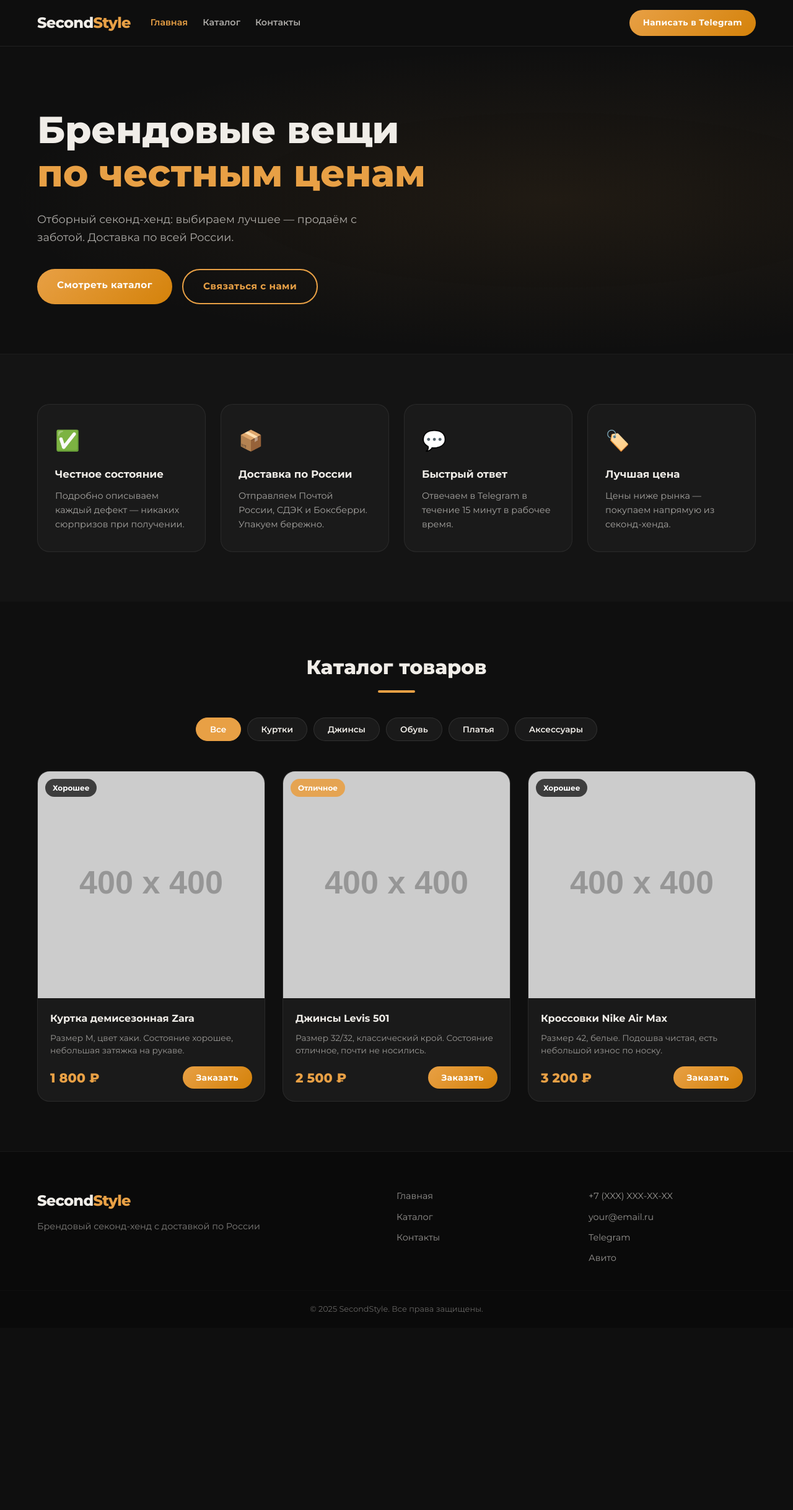
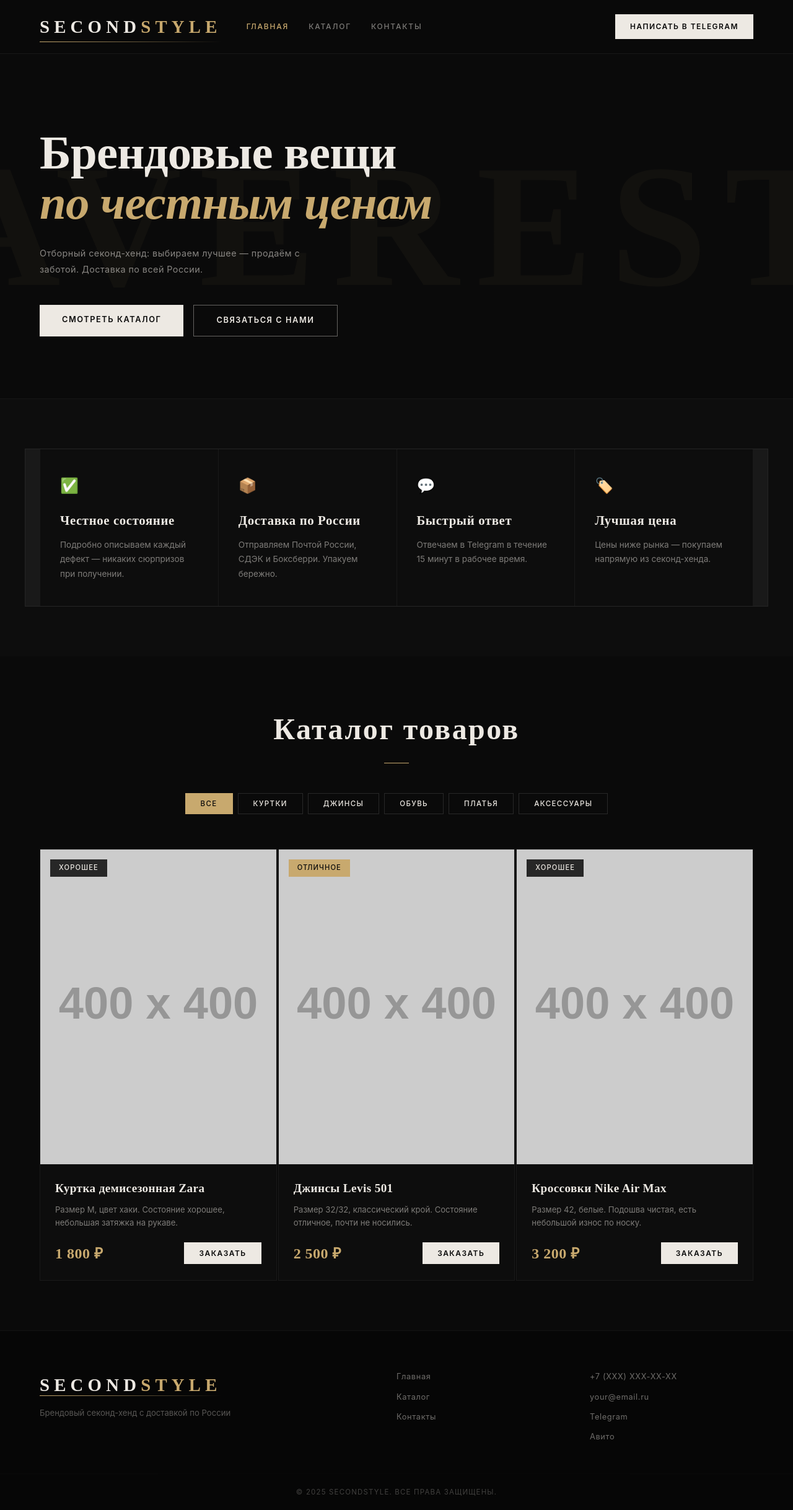
Before and after one commit to Yurdez/Avito-misha, a plain HTML site: page index.html in a window 1280 px wide. Shown: the whole page at 62% size. Before the commit the page ends 2143 px from the top, so only its background shows below. Drawn offline with Linux system fonts and the light colour scheme; placeholder pictures from the web are drawn by us.

Commit message:
Refactor CSS styles for improved design
Updated styles for various elements including body, buttons, headers, and cards. Adjusted padding, colors, and fonts for improved aesthetics and consistency.

```diff
--- a/style.css
+++ b/style.css
@@ -2,286 +2,393 @@
 *, *::before, *::after { box-sizing: border-box; margin: 0; padding: 0; }
 html { scroll-behavior: smooth; }
 body {
-  font-family: 'Montserrat', sans-serif;
-  background: #0f0f0f;
-  color: #f0ede8;
+  font-family: 'Inter', sans-serif;
+  background: #0a0a0a;
+  color: #ede9e3;
   line-height: 1.6;
 }
 a { color: inherit; text-decoration: none; }
 img { max-width: 100%; display: block; }
-.container { max-width: 1200px; margin: 0 auto; padding: 0 20px; }
+.container { max-width: 1200px; margin: 0 auto; padding: 0 24px; }
 
 /* ===== BUTTONS ===== */
 .btn {
   display: inline-block;
-  padding: 14px 32px;
-  background: linear-gradient(135deg, #e8a045, #d4820a);
-  color: #fff;
+  padding: 14px 36px;
+  background: #ede9e3;
+  color: #0a0a0a;
   border: none;
-  border-radius: 50px;
-  font-family: 'Montserrat', sans-serif;
-  font-weight: 700;
-  font-size: 0.95rem;
+  border-radius: 0;
+  font-family: 'Inter', sans-serif;
+  font-weight: 600;
+  font-size: 0.8rem;
   cursor: pointer;
-  transition: transform 0.2s, box-shadow 0.2s;
-  letter-spacing: 0.03em;
+  transition: background 0.2s, color 0.2s, transform 0.2s;
+  letter-spacing: 0.12em;
+  text-transform: uppercase;
 }
-.btn:hover { transform: translateY(-2px); box-shadow: 0 8px 25px rgba(232,160,69,0.4); }
+.btn:hover { background: #c8a96e; color: #0a0a0a; transform: translateY(-1px); }
 .btn--outline {
   background: transparent;
-  border: 2px solid #e8a045;
-  color: #e8a045;
+  border: 1px solid rgba(237,233,227,0.4);
+  color: #ede9e3;
 }
-.btn--outline:hover { background: #e8a045; color: #fff; }
-.btn--sm { padding: 10px 22px; font-size: 0.85rem; }
+.btn--outline:hover { background: #ede9e3; color: #0a0a0a; }
+.btn--sm { padding: 10px 24px; font-size: 0.75rem; }
 .btn--full { width: 100%; text-align: center; }
 
 /* ===== HEADER ===== */
 .header {
   position: sticky; top: 0; z-index: 100;
-  background: rgba(15,15,15,0.95);
-  backdrop-filter: blur(10px);
-  border-bottom: 1px solid rgba(255,255,255,0.08);
-  padding: 16px 0;
+  background: rgba(10,10,10,0.97);
+  backdrop-filter: blur(20px);
+  border-bottom: 1px solid rgba(255,255,255,0.06);
+  padding: 20px 0;
 }
-.header__inner { display: flex; align-items: center; gap: 32px; }
-.logo { font-size: 1.5rem; font-weight: 800; letter-spacing: -0.03em; }
-.logo span { color: #e8a045; }
-.nav { display: flex; gap: 24px; margin-right: auto; }
-.nav__link { font-weight: 600; font-size: 0.9rem; opacity: 0.7; transition: opacity 0.2s; }
-.nav__link:hover, .nav__link.active { opacity: 1; color: #e8a045; }
+.header__inner { display: flex; align-items: center; gap: 40px; }
+
+/* ===== LOGO ===== */
+.logo {
+  font-family: 'Cormorant Garamond', serif;
+  font-size: 1.8rem;
+  font-weight: 700;
+  letter-spacing: 0.25em;
+  text-transform: uppercase;
+  color: #ede9e3;
+  position: relative;
+}
+.logo span {
+  color: #c8a96e;
+}
+.logo::after {
+  content: '';
+  position: absolute;
+  bottom: -2px; left: 0;
+  width: 100%; height: 1px;
+  background: linear-gradient(90deg, #c8a96e, transparent);
+}
+
+/* ===== NAV ===== */
+.nav { display: flex; gap: 32px; margin-right: auto; }
+.nav__link {
+  font-size: 0.75rem;
+  font-weight: 500;
+  letter-spacing: 0.15em;
+  text-transform: uppercase;
+  opacity: 0.5;
+  transition: opacity 0.2s;
+}
+.nav__link:hover, .nav__link.active { opacity: 1; color: #c8a96e; }
 
 /* ===== HERO ===== */
 .hero {
-  padding: 100px 0 80px;
-  background: radial-gradient(ellipse at 70% 50%, rgba(232,160,69,0.08) 0%, transparent 70%);
-  border-bottom: 1px solid rgba(255,255,255,0.06);
+  padding: 120px 0 100px;
+  border-bottom: 1px solid rgba(255,255,255,0.05);
+  position: relative;
+  overflow: hidden;
 }
-.hero__inner { display: flex; align-items: center; gap: 60px; }
+.hero::before {
+  content: 'AVEREST';
+  position: absolute;
+  top: 50%; left: 50%;
+  transform: translate(-50%, -50%);
+  font-family: 'Cormorant Garamond', serif;
+  font-size: 22vw;
+  font-weight: 700;
+  letter-spacing: 0.1em;
+  color: rgba(200,169,110,0.04);
+  white-space: nowrap;
+  pointer-events: none;
+  user-select: none;
+}
+.hero__inner { display: flex; align-items: center; gap: 60px; position: relative; z-index: 1; }
 .hero__text { flex: 1; }
 .hero__title {
-  font-size: clamp(2.2rem, 5vw, 3.8rem);
-  font-weight: 800;
-  line-height: 1.15;
-  margin-bottom: 24px;
+  font-family: 'Cormorant Garamond', serif;
+  font-size: clamp(3rem, 6vw, 5.5rem);
+  font-weight: 600;
+  line-height: 1.05;
+  letter-spacing: -0.01em;
+  margin-bottom: 28px;
 }
-.hero__title span { color: #e8a045; }
-.hero__sub { font-size: 1.1rem; opacity: 0.7; max-width: 520px; margin-bottom: 36px; line-height: 1.7; }
+.hero__title span { color: #c8a96e; font-style: italic; }
+.hero__sub {
+  font-size: 0.9rem;
+  opacity: 0.55;
+  max-width: 480px;
+  margin-bottom: 44px;
+  line-height: 1.8;
+  letter-spacing: 0.03em;
+}
 .hero__btns { display: flex; gap: 16px; flex-wrap: wrap; }
 
 /* ===== FEATURES ===== */
-.features { padding: 80px 0; background: #141414; }
+.features { padding: 80px 0; background: #0d0d0d; }
 .features__grid {
   display: grid;
   grid-template-columns: repeat(auto-fit, minmax(220px, 1fr));
-  gap: 24px;
+  gap: 1px;
+  background: rgba(255,255,255,0.05);
+  border: 1px solid rgba(255,255,255,0.05);
 }
 .feature-card {
-  background: #1a1a1a;
-  border: 1px solid rgba(255,255,255,0.07);
-  border-radius: 20px;
-  padding: 32px 28px;
-  transition: transform 0.2s, border-color 0.2s;
+  background: #0d0d0d;
+  padding: 40px 32px;
+  transition: background 0.3s;
 }
-.feature-card:hover { transform: translateY(-4px); border-color: rgba(232,160,69,0.4); }
-.feature-card__icon { font-size: 2rem; margin-bottom: 16px; }
-.feature-card h3 { font-size: 1.05rem; font-weight: 700; margin-bottom: 10px; }
-.feature-card p { font-size: 0.9rem; opacity: 0.65; line-height: 1.6; }
+.feature-card:hover { background: #131313; }
+.feature-card__icon { font-size: 1.5rem; margin-bottom: 20px; }
+.feature-card h3 {
+  font-family: 'Cormorant Garamond', serif;
+  font-size: 1.3rem;
+  font-weight: 600;
+  margin-bottom: 12px;
+  letter-spacing: 0.03em;
+}
+.feature-card p { font-size: 0.85rem; opacity: 0.5; line-height: 1.7; }
 
 /* ===== SECTION TITLE ===== */
 .section-title {
-  font-size: 2rem;
-  font-weight: 800;
-  margin-bottom: 40px;
+  font-family: 'Cormorant Garamond', serif;
+  font-size: clamp(2rem, 4vw, 3rem);
+  font-weight: 600;
+  margin-bottom: 48px;
   text-align: center;
+  letter-spacing: 0.05em;
   position: relative;
 }
 .section-title::after {
   content: '';
   display: block;
-  width: 60px; height: 4px;
-  background: #e8a045;
-  border-radius: 2px;
-  margin: 12px auto 0;
+  width: 40px; height: 1px;
+  background: #c8a96e;
+  margin: 16px auto 0;
 }
 
 /* ===== FILTERS ===== */
 .catalog { padding: 80px 0; }
 .filters {
-  display: flex; flex-wrap: wrap; gap: 10px;
+  display: flex; flex-wrap: wrap; gap: 8px;
   justify-content: center;
-  margin-bottom: 48px;
+  margin-bottom: 56px;
 }
 .filter-btn {
-  padding: 10px 22px;
-  background: #1a1a1a;
-  border: 1px solid rgba(255,255,255,0.1);
-  border-radius: 50px;
-  color: #f0ede8;
-  font-family: 'Montserrat', sans-serif;
-  font-weight: 600; font-size: 0.85rem;
+  padding: 9px 24px;
+  background: transparent;
+  border: 1px solid rgba(255,255,255,0.12);
+  color: #ede9e3;
+  font-family: 'Inter', sans-serif;
+  font-weight: 500;
+  font-size: 0.72rem;
+  letter-spacing: 0.12em;
+  text-transform: uppercase;
   cursor: pointer;
   transition: all 0.2s;
 }
 .filter-btn:hover, .filter-btn.active {
-  background: #e8a045;
-  border-color: #e8a045;
-  color: #fff;
+  background: #c8a96e;
+  border-color: #c8a96e;
+  color: #0a0a0a;
 }
 
 /* ===== PRODUCTS GRID ===== */
 .products {
   display: grid;
-  grid-template-columns: repeat(auto-fill, minmax(280px, 1fr));
-  gap: 28px;
+  grid-template-columns: repeat(auto-fill, minmax(300px, 1fr));
+  gap: 2px;
 }
 .product-card {
-  background: #1a1a1a;
-  border: 1px solid rgba(255,255,255,0.07);
-  border-radius: 20px;
+  background: #0d0d0d;
+  border: 1px solid rgba(255,255,255,0.05);
   overflow: hidden;
-  transition: transform 0.25s, box-shadow 0.25s;
+  transition: border-color 0.3s;
 }
-.product-card:hover {
-  transform: translateY(-6px);
-  box-shadow: 0 20px 50px rgba(0,0,0,0.5);
+.product-card:hover { border-color: rgba(200,169,110,0.3); }
+.product-card.hidden { display: none; }
+.product-card__img-wrap { position: relative; aspect-ratio: 3/4; overflow: hidden; background: #141414; }
+.product-card__img { width: 100%; height: 100%; object-fit: cover; transition: transform 0.6s cubic-bezier(0.25,0.46,0.45,0.94); }
+.product-card:hover .product-card__img { transform: scale(1.04); }
+.product-card__badge {
+  position: absolute; top: 16px; left: 16px;
+  background: rgba(10,10,10,0.85);
+  backdrop-filter: blur(8px);
+  color: #ede9e3;
+  padding: 5px 14px;
+  font-size: 0.7rem;
+  font-weight: 500;
+  letter-spacing: 0.1em;
+  text-transform: uppercase;
 }
-.product-card.hidden { display: none; }
-.product-card__img-wrap { position: relative; aspect-ratio: 1/1; overflow: hidden; background: #222; }
-.product-card__img { width: 100%; height: 100%; object-fit: cover; transition: transform 0.4s; }
-.product-card:hover .product-card__img { transform: scale(1.05); }
-.product-card__badge {
-  position: absolute; top: 12px; left: 12px;
-  background: rgba(0,0,0,0.7);
-  backdrop-filter: blur(6px);
-  color: #fff;
-  padding: 5px 12px;
-  border-radius: 50px;
-  font-size: 0.75rem;
+.product-card__badge--new { background: #c8a96e; color: #0a0a0a; }
+.product-card__body { padding: 24px; }
+.product-card__title {
+  font-family: 'Cormorant Garamond', serif;
+  font-size: 1.2rem;
+  font-weight: 600;
+  margin-bottom: 8px;
+  letter-spacing: 0.02em;
+}
+.product-card__desc { font-size: 0.82rem; opacity: 0.5; margin-bottom: 20px; line-height: 1.6; }
+.product-card__footer { display: flex; align-items: center; justify-content: space-between; }
+.product-card__price {
+  font-family: 'Cormorant Garamond', serif;
+  font-size: 1.5rem;
   font-weight: 700;
+  color: #c8a96e;
+  letter-spacing: 0.02em;
 }
-.product-card__badge--new { background: rgba(232,160,69,0.9); }
-.product-card__body { padding: 20px; }
-.product-card__title { font-size: 1rem; font-weight: 700; margin-bottom: 8px; }
-.product-card__desc { font-size: 0.85rem; opacity: 0.6; margin-bottom: 16px; line-height: 1.5; }
-.product-card__footer { display: flex; align-items: center; justify-content: space-between; }
-.product-card__price { font-size: 1.3rem; font-weight: 800; color: #e8a045; }
 
 /* ===== MODAL ===== */
 .modal-overlay {
   display: none; position: fixed; inset: 0;
-  background: rgba(0,0,0,0.85);
-  backdrop-filter: blur(6px);
+  background: rgba(0,0,0,0.9);
+  backdrop-filter: blur(10px);
   z-index: 999;
   align-items: center; justify-content: center;
   padding: 20px;
 }
 .modal-overlay.open { display: flex; }
 .modal {
-  background: #1a1a1a;
-  border: 1px solid rgba(255,255,255,0.1);
-  border-radius: 24px;
-  padding: 40px;
-  width: 100%; max-width: 500px;
+  background: #0d0d0d;
+  border: 1px solid rgba(255,255,255,0.08);
+  padding: 48px;
+  width: 100%; max-width: 520px;
   max-height: 90vh;
   overflow-y: auto;
   position: relative;
 }
 .modal__close {
-  position: absolute; top: 16px; right: 20px;
+  position: absolute; top: 20px; right: 24px;
   background: none; border: none;
-  color: #fff; font-size: 1.2rem; cursor: pointer; opacity: 0.5;
+  color: #ede9e3; font-size: 1.1rem; cursor: pointer; opacity: 0.4;
+  letter-spacing: 0.05em;
 }
 .modal__close:hover { opacity: 1; }
-.modal__title { font-size: 1.5rem; font-weight: 800; margin-bottom: 8px; }
-.modal__item { color: #e8a045; font-weight: 600; margin-bottom: 24px; font-size: 1.05rem; }
+.modal__title {
+  font-family: 'Cormorant Garamond', serif;
+  font-size: 1.8rem;
+  font-weight: 600;
+  margin-bottom: 8px;
+  letter-spacing: 0.05em;
+}
+.modal__item { color: #c8a96e; font-size: 0.9rem; margin-bottom: 32px; letter-spacing: 0.05em; }
 
 /* ===== FORM ===== */
-.form-group { margin-bottom: 18px; }
-.form-group label { display: block; font-size: 0.85rem; font-weight: 600; margin-bottom: 6px; opacity: 0.8; }
+.form-group { margin-bottom: 20px; }
+.form-group label {
+  display: block;
+  font-size: 0.72rem;
+  font-weight: 500;
+  letter-spacing: 0.15em;
+  text-transform: uppercase;
+  margin-bottom: 8px;
+  opacity: 0.6;
+}
 .form-group input,
 .form-group select,
 .form-group textarea {
   width: 100%;
-  padding: 12px 16px;
-  background: #222;
-  border: 1px solid rgba(255,255,255,0.1);
-  border-radius: 12px;
-  color: #f0ede8;
-  font-family: 'Montserrat', sans-serif;
-  font-size: 0.9rem;
+  padding: 13px 16px;
+  background: #141414;
+  border: 1px solid rgba(255,255,255,0.08);
+  color: #ede9e3;
+  font-family: 'Inter', sans-serif;
+  font-size: 0.88rem;
   transition: border-color 0.2s;
+  border-radius: 0;
 }
 .form-group input:focus,
 .form-group select:focus,
-.form-group textarea:focus {
-  outline: none;
-  border-color: #e8a045;
-}
-.form-group textarea { height: 80px; resize: vertical; }
-.form-group select option { background: #222; }
+.form-group textarea:focus { outline: none; border-color: #c8a96e; }
+.form-group textarea { height: 90px; resize: vertical; }
+.form-group select option { background: #141414; }
 
 /* ===== SUCCESS ===== */
-.modal__success { text-align: center; padding: 20px 0; }
-.success-icon { font-size: 4rem; margin-bottom: 16px; }
-.modal__success h3 { font-size: 1.5rem; font-weight: 800; margin-bottom: 8px; }
-.modal__success p { opacity: 0.7; }
+.modal__success { text-align: center; padding: 30px 0; }
+.success-icon { font-size: 3.5rem; margin-bottom: 20px; }
+.modal__success h3 {
+  font-family: 'Cormorant Garamond', serif;
+  font-size: 1.8rem;
+  font-weight: 600;
+  margin-bottom: 10px;
+}
+.modal__success p { opacity: 0.6; font-size: 0.9rem; }
 
 /* ===== CONTACTS PAGE ===== */
 .contacts-section { padding: 80px 0; }
 .contacts-grid {
   display: grid;
-  grid-template-columns: repeat(auto-fit, minmax(260px, 1fr));
-  gap: 24px;
-  margin-bottom: 60px;
+  grid-template-columns: repeat(auto-fit, minmax(240px, 1fr));
+  gap: 2px;
+  background: rgba(255,255,255,0.04);
+  margin-bottom: 64px;
 }
 .contact-card {
-  background: #1a1a1a;
-  border: 1px solid rgba(255,255,255,0.07);
-  border-radius: 20px;
-  padding: 32px;
+  background: #0a0a0a;
+  padding: 40px 32px;
   text-align: center;
-  transition: transform 0.2s, border-color 0.2s;
+  transition: background 0.3s;
+  border: 1px solid rgba(255,255,255,0.04);
 }
-.contact-card:hover { transform: translateY(-4px); border-color: rgba(232,160,69,0.4); }
-.contact-card__icon { font-size: 2.5rem; margin-bottom: 16px; }
-.contact-card h3 { font-size: 1rem; font-weight: 700; margin-bottom: 8px; opacity: 0.6; }
-.contact-card a { font-size: 1.1rem; font-weight: 700; color: #e8a045; display: block; margin-bottom: 8px; }
-.contact-card p { font-size: 0.85rem; opacity: 0.5; }
+.contact-card:hover { background: #0f0f0f; border-color: rgba(200,169,110,0.2); }
+.contact-card__icon { font-size: 2rem; margin-bottom: 16px; }
+.contact-card h3 {
+  font-size: 0.7rem;
+  font-weight: 500;
+  letter-spacing: 0.2em;
+  text-transform: uppercase;
+  opacity: 0.4;
+  margin-bottom: 12px;
+}
+.contact-card a {
+  font-family: 'Cormorant Garamond', serif;
+  font-size: 1.2rem;
+  font-weight: 600;
+  color: #c8a96e;
+  display: block;
+  margin-bottom: 8px;
+  letter-spacing: 0.03em;
+}
+.contact-card p { font-size: 0.8rem; opacity: 0.4; }
 
 /* ===== FOOTER ===== */
 .footer {
-  background: #0a0a0a;
-  border-top: 1px solid rgba(255,255,255,0.06);
-  padding: 60px 0 0;
+  background: #060606;
+  border-top: 1px solid rgba(255,255,255,0.05);
+  padding: 64px 0 0;
 }
 .footer__inner {
   display: grid;
   grid-template-columns: 2fr 1fr 1fr;
-  gap: 40px;
-  padding-bottom: 40px;
+  gap: 48px;
+  padding-bottom: 48px;
 }
-.footer__brand p { opacity: 0.5; margin-top: 10px; font-size: 0.9rem; }
-.footer__links, .footer__contacts {
-  display: flex; flex-direction: column; gap: 10px;
+.footer__brand p { opacity: 0.35; margin-top: 12px; font-size: 0.82rem; line-height: 1.6; }
+.footer__links, .footer__contacts { display: flex; flex-direction: column; gap: 12px; }
+.footer__links a, .footer__contacts a {
+  font-size: 0.8rem;
+  opacity: 0.45;
+  letter-spacing: 0.05em;
+  transition: opacity 0.2s, color 0.2s;
 }
-.footer__links a, .footer__contacts a {
-  font-size: 0.9rem; opacity: 0.6; transition: opacity 0.2s;
-}
-.footer__links a:hover, .footer__contacts a:hover { opacity: 1; color: #e8a045; }
+.footer__links a:hover, .footer__contacts a:hover { opacity: 1; color: #c8a96e; }
 .footer__bottom {
-  border-top: 1px solid rgba(255,255,255,0.05);
+  border-top: 1px solid rgba(255,255,255,0.04);
   padding: 20px 0;
   text-align: center;
-  font-size: 0.8rem;
-  opacity: 0.4;
+  font-size: 0.72rem;
+  opacity: 0.25;
+  letter-spacing: 0.1em;
+  text-transform: uppercase;
 }
 
 /* ===== RESPONSIVE ===== */
 @media (max-width: 768px) {
-  .header__inner { flex-wrap: wrap; gap: 12px; }
-  .nav { gap: 14px; }
-  .hero { padding: 60px 0 50px; }
+  .header__inner { flex-wrap: wrap; gap: 14px; }
+  .nav { gap: 20px; }
+  .hero { padding: 70px 0 60px; }
+  .hero::before { font-size: 30vw; }
   .hero__btns { flex-direction: column; }
   .footer__inner { grid-template-columns: 1fr; }
+  .modal { padding: 32px 24px; }
 }
```
